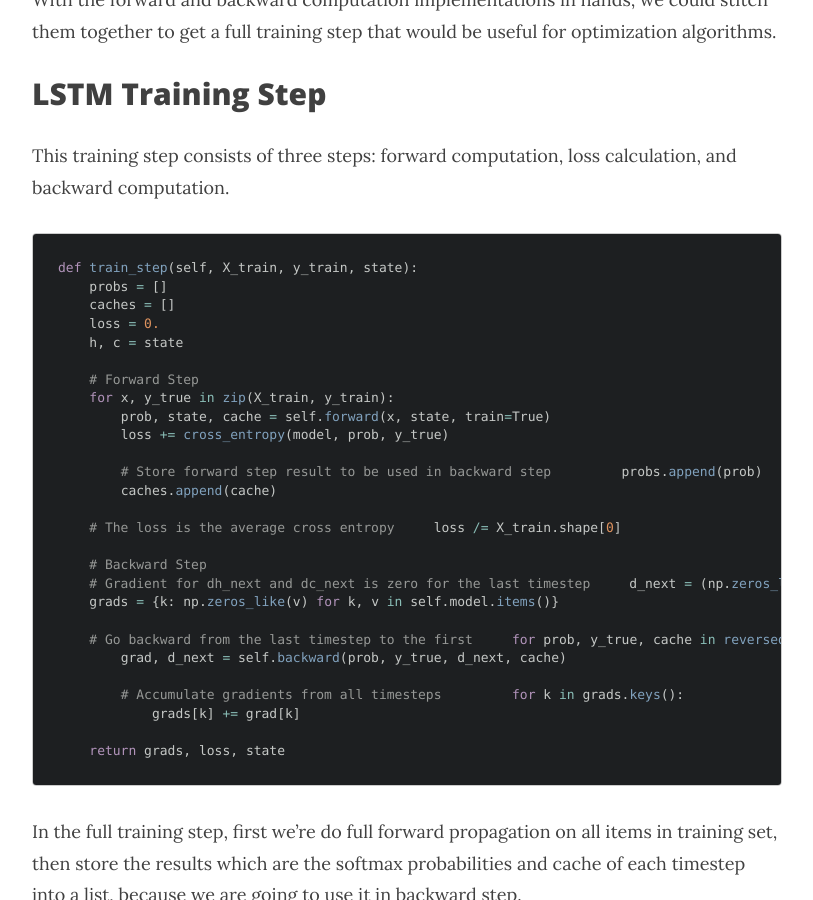
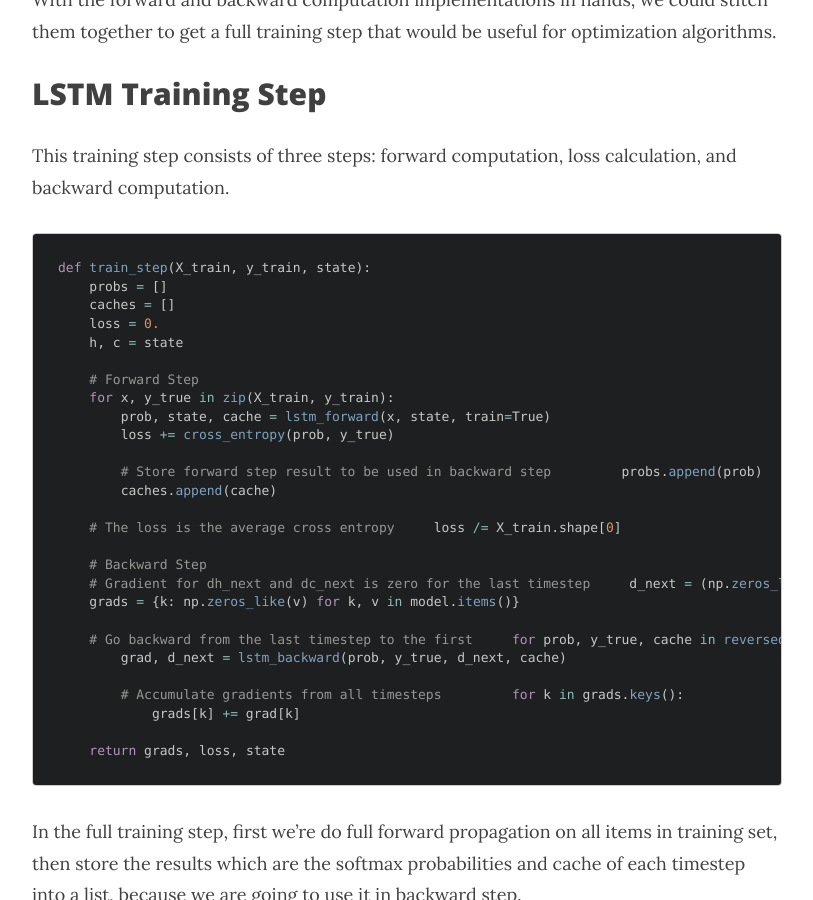
Before and after one commit to hsyodysseyjr/wiseodd0, a Jekyll site: the page built from _posts/2016-08-12-lstm-backprop.md, in a window 1280 px wide and 900 px high, scrolled down 4819 px. Shown: the whole window, without its empty margins (233-1046 px from the left). Built offline with Jekyll 4.4.1, drawn with Linux system fonts in a browser that asks for light colours; nearby versions of some CDN libraries; comment, search, counter and statistics services are not loaded.

Commit message:
Fix lstm post

````diff
--- a/_posts/2016-08-12-lstm-backprop.md
+++ b/_posts/2016-08-12-lstm-backprop.md
@@ -145,7 +145,7 @@ def lstm_backward(prob, y_train, d_next, cache):
     # As X was used in multiple gates, the gradient must be accumulated here
     dX = dXo + dXc + dXi + dXf
     # Split the concatenated X, so that we get our gradient of h_old
-    dh_next = dX[:, :self.H]
+    dh_next = dX[:, :H]
     # Gradient for c_old in c = hf * c_old + hi * hc
     dc_next = hf * dc
 
@@ -171,7 +171,7 @@ With the forward and backward computation implementations in hands, we could sti
 This training step consists of three steps: forward computation, loss calculation, and backward computation.
 
 ``` python
-def train_step(self, X_train, y_train, state):
+def train_step(X_train, y_train, state):
     probs = []
     caches = []
     loss = 0.
@@ -180,8 +180,8 @@ def train_step(self, X_train, y_train, state):
     # Forward Step
 
     for x, y_true in zip(X_train, y_train):
-        prob, state, cache = self.forward(x, state, train=True)
-        loss += cross_entropy(model, prob, y_true)
+        prob, state, cache = lstm_forward(x, state, train=True)
+        loss += cross_entropy(prob, y_true)
 
         # Store forward step result to be used in backward step
         probs.append(prob)
@@ -194,11 +194,11 @@ def train_step(self, X_train, y_train, state):
 
     # Gradient for dh_next and dc_next is zero for the last timestep
     d_next = (np.zeros_like(h), np.zeros_like(c))
-    grads = {k: np.zeros_like(v) for k, v in self.model.items()}
+    grads = {k: np.zeros_like(v) for k, v in model.items()}
 
     # Go backward from the last timestep to the first
     for prob, y_true, cache in reversed(list(zip(probs, y_train, caches))):
-        grad, d_next = self.backward(prob, y_true, d_next, cache)
+        grad, d_next = lstm_backward(prob, y_true, d_next, cache)
 
         # Accumulate gradients from all timesteps
         for k in grads.keys():
````
